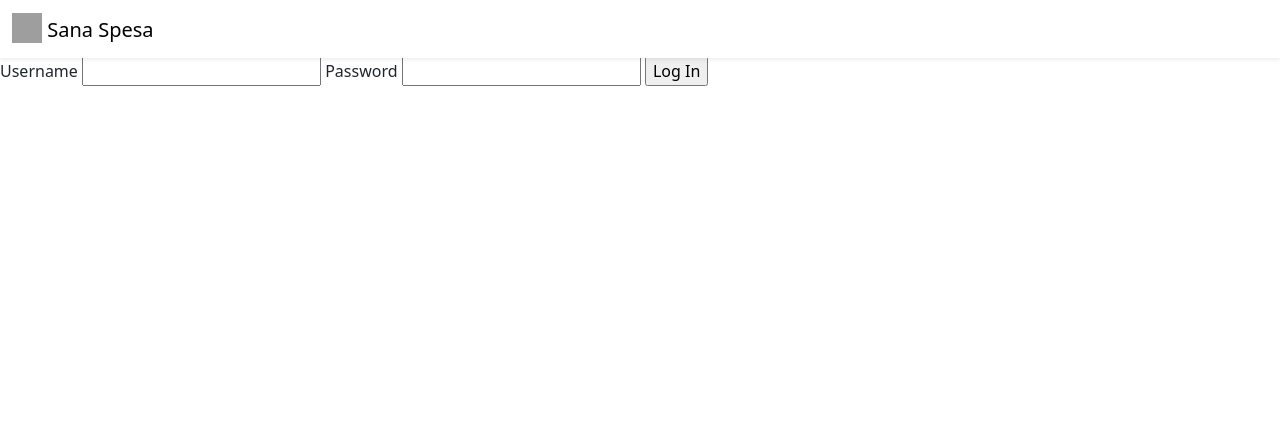
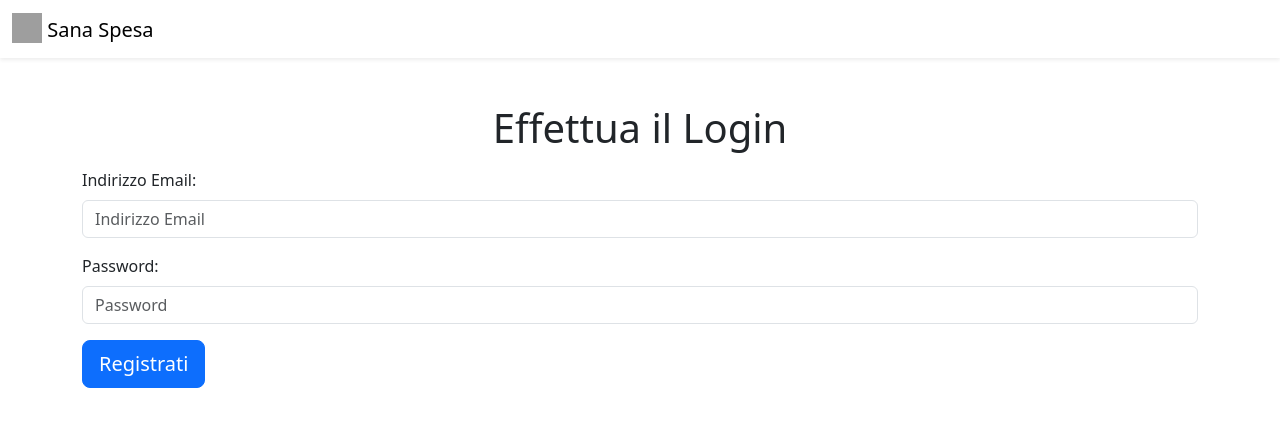
Before and after one commit to daniele-bnm/my_health_app, a Flask app: template health_app/templates/auth/login.html in a window 1280 px wide. Shown: the top 427 px of the page. Run offline with Flask 3, Linux system fonts and the light colour scheme; the template is opened without the code that fills it: values that come from a table or form of the project are taken from there, others are empty; parts of the project's set-up code (start-up, migrations or seed data) failed here and were passed over; some libraries are stand-ins or nearby versions; grey boxes are pictures that could not be loaded.

Commit message:
base login

```diff
--- a/health_app/templates/auth/login.html
+++ b/health_app/templates/auth/login.html
@@ -1,15 +1,25 @@
 {% extends 'base.html' %}
 
-{% block header %}
-  <h1>{% block title %}Log In{% endblock %}</h1>
-{% endblock %}
+{% block title %}Login Page{% endblock %}
 
 {% block content %}
-  <form method="post">
-    <label for="username">Username</label>
-    <input name="username" id="username" required>
-    <label for="password">Password</label>
-    <input type="password" name="password" id="password" required>
-    <input type="submit" value="Log In">
-  </form>
+
+  <div class="container" >
+    <div class="mt-5 mb-3">
+      <h1 class="text-center">Effettua il Login</h1>
+    </div>
+      <form method="POST" class="form-login">
+        {{ form.hidden_tag() }}
+        <div class="mb-3">
+          {{ form.email.label(class="form-label") }}
+          {{ form.email(class="form-control", placeholder="Indirizzo Email") }}
+        </div>
+        <div class="mb-3">
+          {{ form.password.label(class="form-label") }}
+          {{ form.password(class="form-control", placeholder="Password") }}
+        </div>
+
+        {{ form.submit(class="btn btn-lg btn-block btn-primary text-center") }}
+      </form>
+  </div>
 {% endblock %}
```
